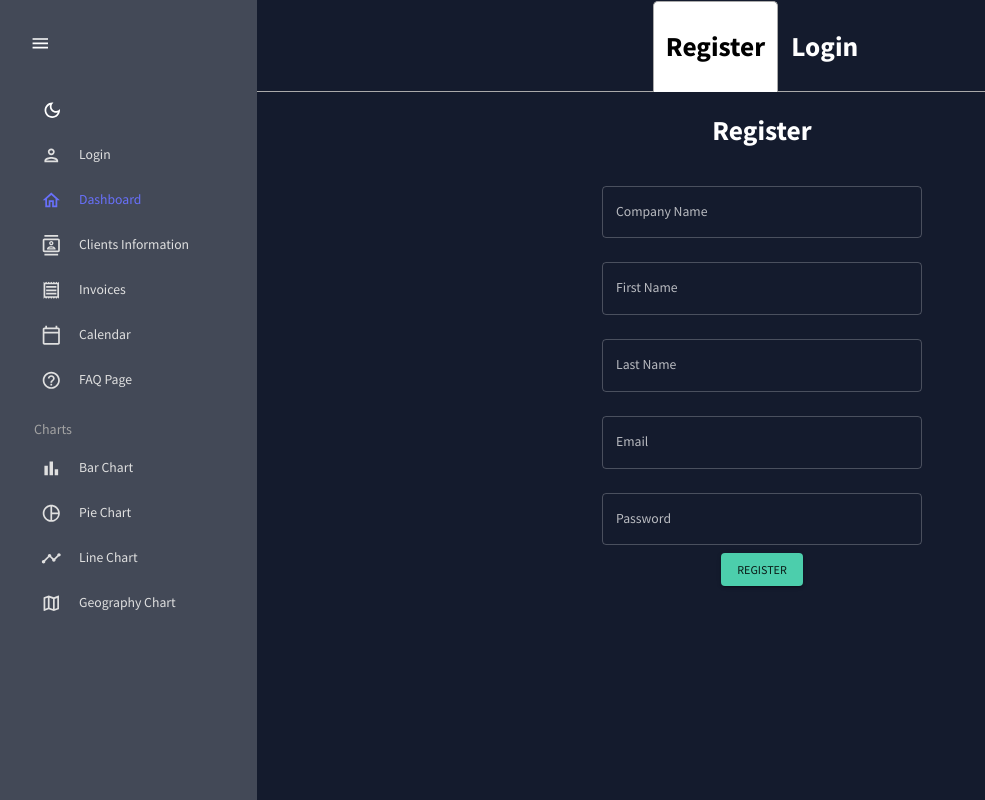
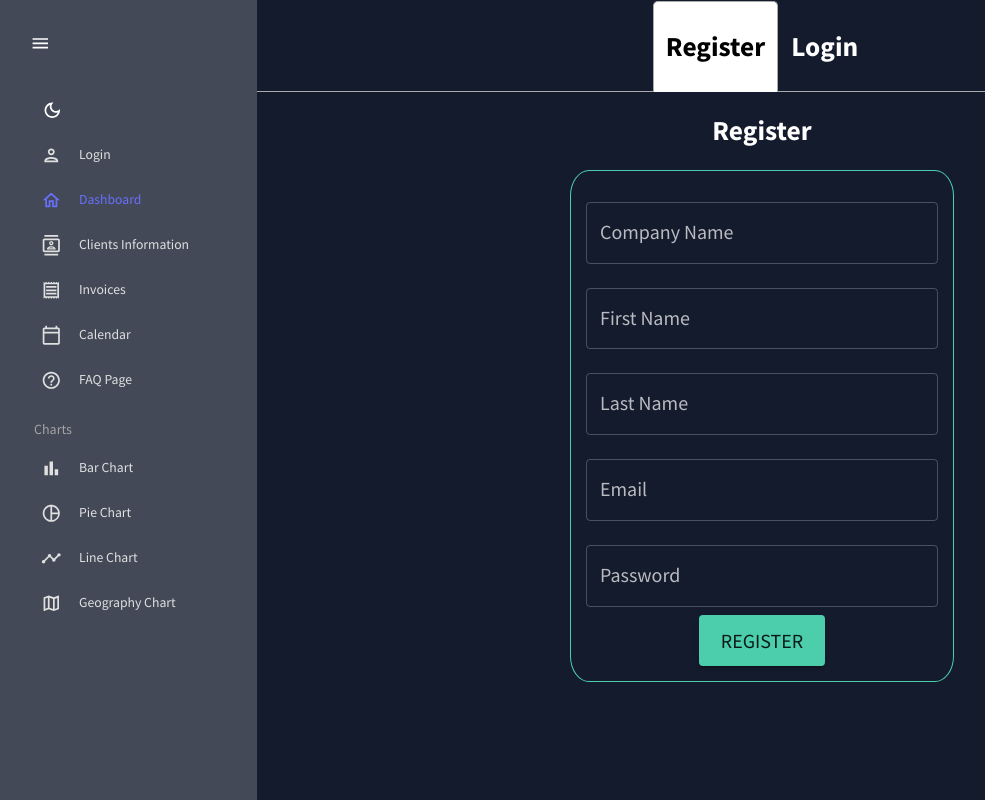
Before and after one commit to BaseBenjamin13/dashboard_client, a React (Create React App) app: page /login in a window 1280 px wide. Shown: the whole page, without its empty margins (13-998 px from the left). Built offline with nearby package versions, Linux system fonts and the light colour scheme.

Commit message:
styling register and login forms

```diff
--- a/src/pages/Login.js
+++ b/src/pages/Login.js
@@ -17,7 +17,7 @@ function Login() {
     const colors = tokens(theme.palette.mode);
     const navigate = useNavigate()
     const { user, setUser } = useContext(UserContext)
-    const [errorMsg, setErrorMsg] = useState({username: null, password: null})
+    const [errorMsg, setErrorMsg] = useState({ username: null, password: null })
     const [registerForm, setRegisterForm] = useState(
         {
             companyName: '',
@@ -40,7 +40,7 @@ function Login() {
 
     const handleRegister = (e) => {
         e.preventDefault();
-        setErrorMsg({username: null, password: null})
+        setErrorMsg({ username: null, password: null })
         axios.post(process.env.REACT_APP_API_URL + 'signup/', {
             username: registerForm.companyName,
             password: registerForm.password,
@@ -53,10 +53,10 @@ function Login() {
             })
             .catch(err => {
                 console.log(err);
-            if(err.response.data.username || err.response.data.password){
+                if (err.response.data.username || err.response.data.password) {
                     setErrorMsg({
-                    username: err.response.data.username ? err.response.data.username[0]: null,
-                    password: err.response.data.password ? err.response.data.password[0]: null
+                        username: err.response.data.username ? err.response.data.username[0] : null,
+                        password: err.response.data.password ? err.response.data.password[0] : null
                     });
                 }
             })
@@ -87,6 +87,8 @@ function Login() {
                         <h1>Register</h1>
                         <form onSubmit={handleRegister} className="form">
                             <TextField
+                                InputProps={{ style: { fontSize: 20 } }}
+                                InputLabelProps={{ style: { fontSize: 20 } }}
                                 fullWidth
                                 margin="normal"
                                 id="companyName"
@@ -94,10 +96,15 @@ function Login() {
                                 variant="outlined"
                                 color="secondary"
                                 error={errorMsg.username ? true : false}
-                                helperText={errorMsg.username ? <h2>{errorMsg.username}</h2> : null}
+                                helperText={errorMsg.username ?
+                                    <span className="error-msg">{errorMsg.username}</span>
+                                    : null
+                                }
                                 onChange={(e) => handleFormChange(registerForm, setRegisterForm, e)}
                             />
                             <TextField
+                                InputProps={{ style: { fontSize: 20 } }}
+                                InputLabelProps={{ style: { fontSize: 20 } }}
                                 fullWidth
                                 margin="normal"
                                 id="firstName"
@@ -107,6 +114,8 @@ function Login() {
                                 onChange={(e) => handleFormChange(registerForm, setRegisterForm, e)}
                             />
                             <TextField
+                                InputProps={{ style: { fontSize: 20 } }}
+                                InputLabelProps={{ style: { fontSize: 20 } }}
                                 fullWidth
                                 margin="normal"
                                 id="lastName"
@@ -116,6 +125,8 @@ function Login() {
                                 onChange={(e) => handleFormChange(registerForm, setRegisterForm, e)}
                             />
                             <TextField
+                                InputProps={{ style: { fontSize: 20 } }}
+                                InputLabelProps={{ style: { fontSize: 20 } }}
                                 fullWidth
                                 margin="normal"
                                 id="email"
@@ -125,6 +136,8 @@ function Login() {
                                 onChange={(e) => handleFormChange(registerForm, setRegisterForm, e)}
                             />
                             <TextField
+                                InputProps={{ style: { fontSize: 20 } }}
+                                InputLabelProps={{ style: { fontSize: 20 } }}
                                 fullWidth
                                 margin="normal"
                                 id="password"
@@ -132,11 +145,14 @@ function Login() {
                                 variant="outlined"
                                 color="secondary"
                                 error={errorMsg.password ? true : false}
-                                helperText={errorMsg.password ? <h2>{errorMsg.password}</h2> : null}
+                                helperText={errorMsg.password ?
+                                    <span className="error-msg">{errorMsg.password}</span>
+                                    : null
+                                }
                                 onChange={(e) => handleFormChange(registerForm, setRegisterForm, e)}
                             />
 
-                            <Button variant="contained" type="submit" color="secondary">Register</Button>
+                            <Button size="large" style={{ fontSize: '20px' }} variant="contained" type="submit" color="secondary">Register</Button>
                         </form>
                     </div>
                 </TabPanel>
@@ -145,6 +161,8 @@ function Login() {
                         <h1>Login</h1>
                         <form onSubmit={handleLogin} className="form">
                             <TextField
+                                InputProps={{ style: { fontSize: 20 } }}
+                                InputLabelProps={{ style: { fontSize: 20 } }}
                                 fullWidth
                                 margin="normal"
                                 id="companyName"
@@ -154,6 +172,8 @@ function Login() {
                                 onChange={(e) => handleFormChange(loginForm, setLoginForm, e)}
                             />
                             <TextField
+                                InputProps={{ style: { fontSize: 20 } }}
+                                InputLabelProps={{ style: { fontSize: 20 } }}
                                 fullWidth
                                 margin="normal"
                                 id="password"
@@ -163,7 +183,7 @@ function Login() {
                                 onChange={(e) => handleFormChange(loginForm, setLoginForm, e)}
                             />
 
-                            <Button variant="contained" type="submit" color="secondary">Login</Button>
+                            <Button size="large" style={{ fontSize: '20px' }} variant="contained" type="submit" color="secondary">Login</Button>
                         </form>
                     </div>
                 </TabPanel>
--- a/src/styles/Login.css
+++ b/src/styles/Login.css
@@ -1,12 +1,14 @@
 
 .form {
     margin: 0 auto;
-    width: 25vw;
+    width: 30vw;
     display: block;
     justify-content: center;
     align-items: center;
-    /* background-color: black; */
+    border: 1px solid #4cceac;
+    border-radius: 5%;
+    padding: 15px;
 }
-.helperText {
-    font-size: 5rem;
+.error-msg {
+    font-size: 20px;
 }
--- a/src/theme.js
+++ b/src/theme.js
@@ -189,10 +189,6 @@ export const themeSettings = (mode) => {
                 fontFamily: ["Source Sans Pro", "sans-serif"].join(","),
                 fontSize: 14,
             },
-            helperText: {
-                fontFamily: ["Source Sans Pro", "sans-serif"].join(","),
-                fontSize: 80,
-            },
         }
     }
 };
```
Lines whose indentation alone changed are shown as unchanged.
